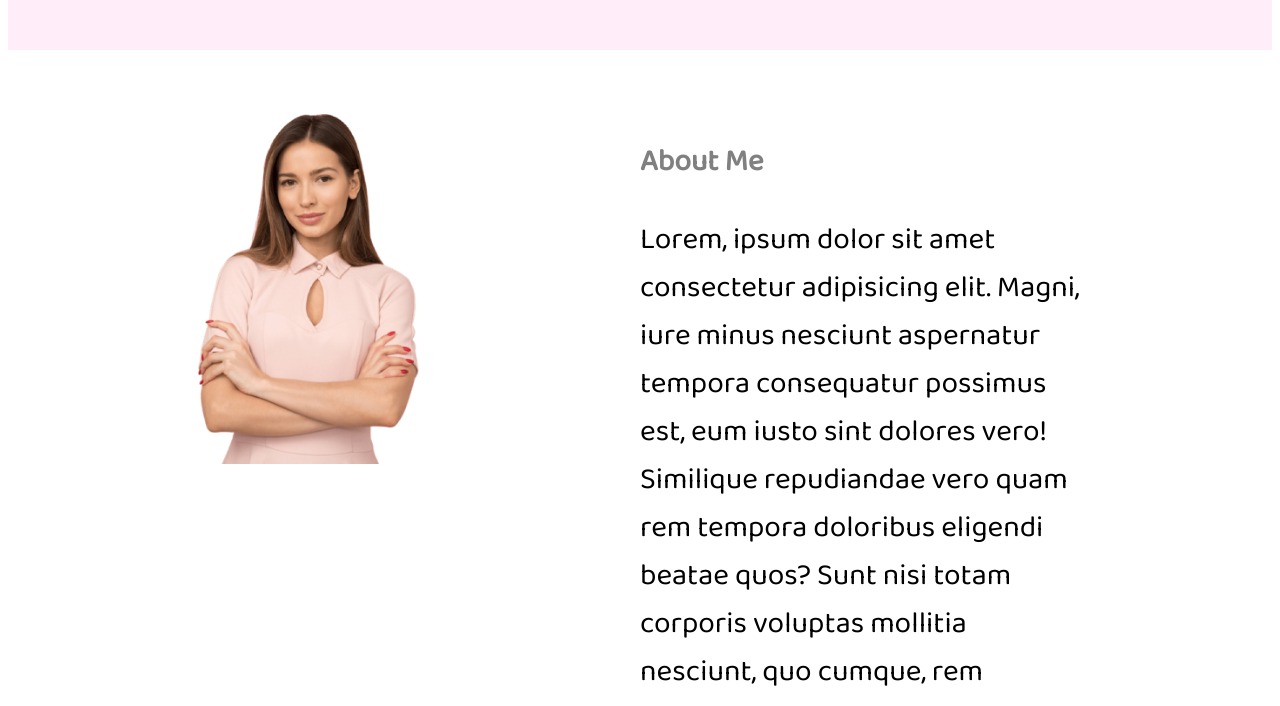
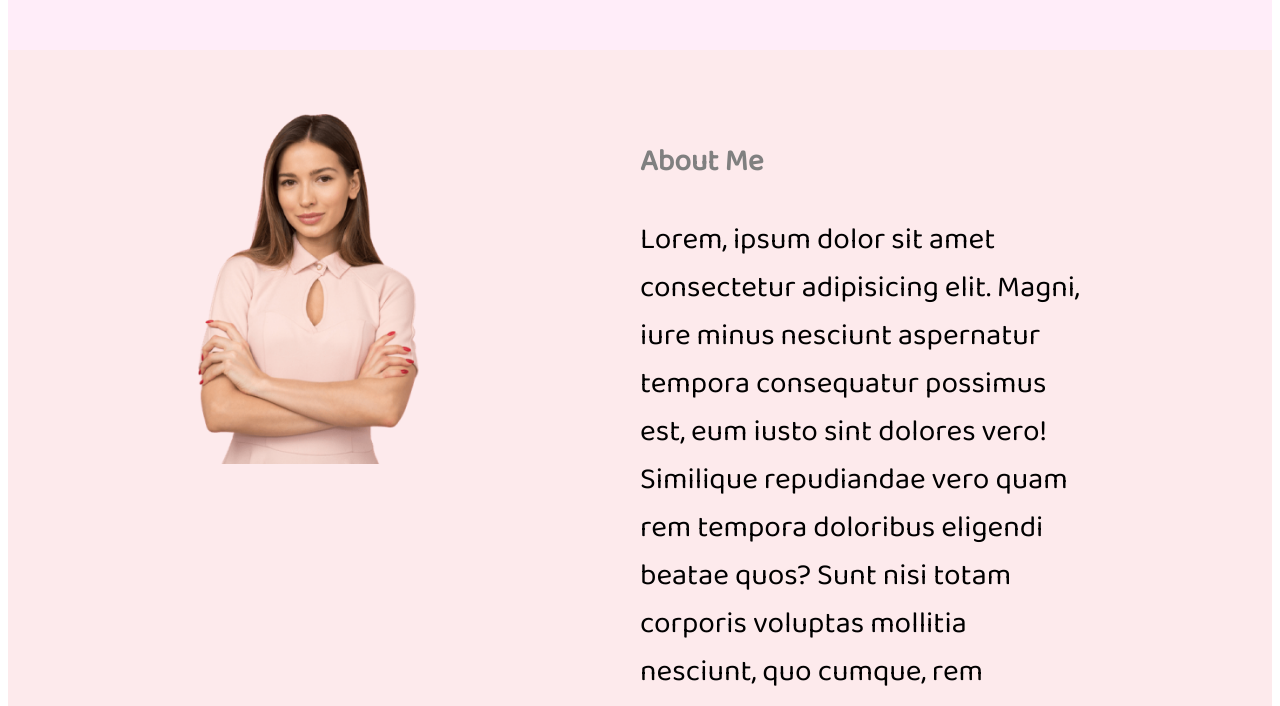
Before and after one commit to HasanMdKamrul/Eat-healthy-webpage, a plain HTML site: page index.html in a window 1280 px wide. Shown: the part 645-1351 px from the top of the page. Drawn offline with Linux system fonts and the light colour scheme.

Commit message:
Image url corrected

```diff
--- a/css/style.css
+++ b/css/style.css
@@ -63,7 +63,7 @@ section {
 }
 
 .aboutme {
-  background-image: url(../images/shapes/Frame 58.jpg);
+  background-image: url(../images/shapes/Frame58.jpg);
   background-repeat: no-repeat;
 }
 
```
Also changed, not shown: images/shapes/Frame58.jpg (renamed from images/shapes/Frame 58.jpg).
